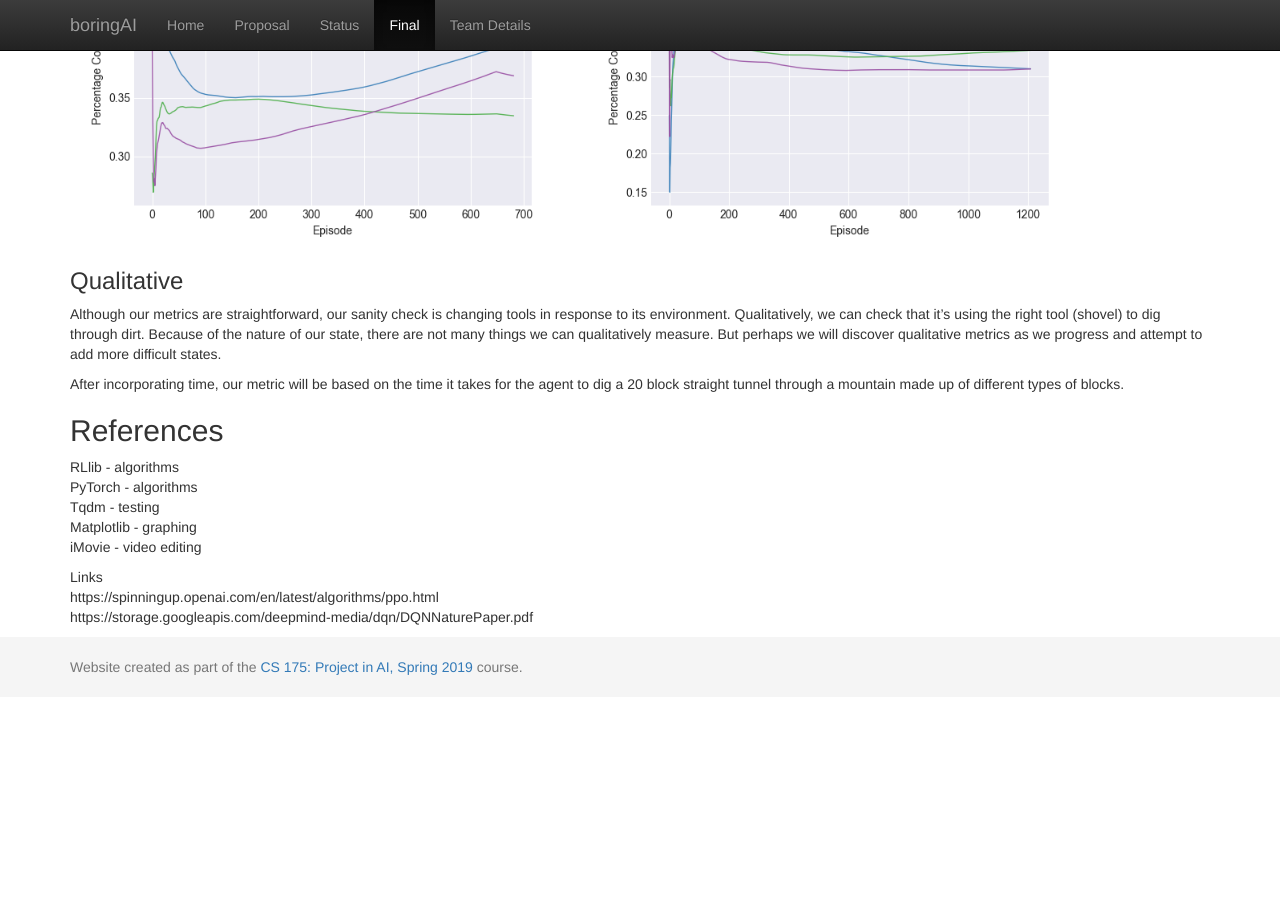
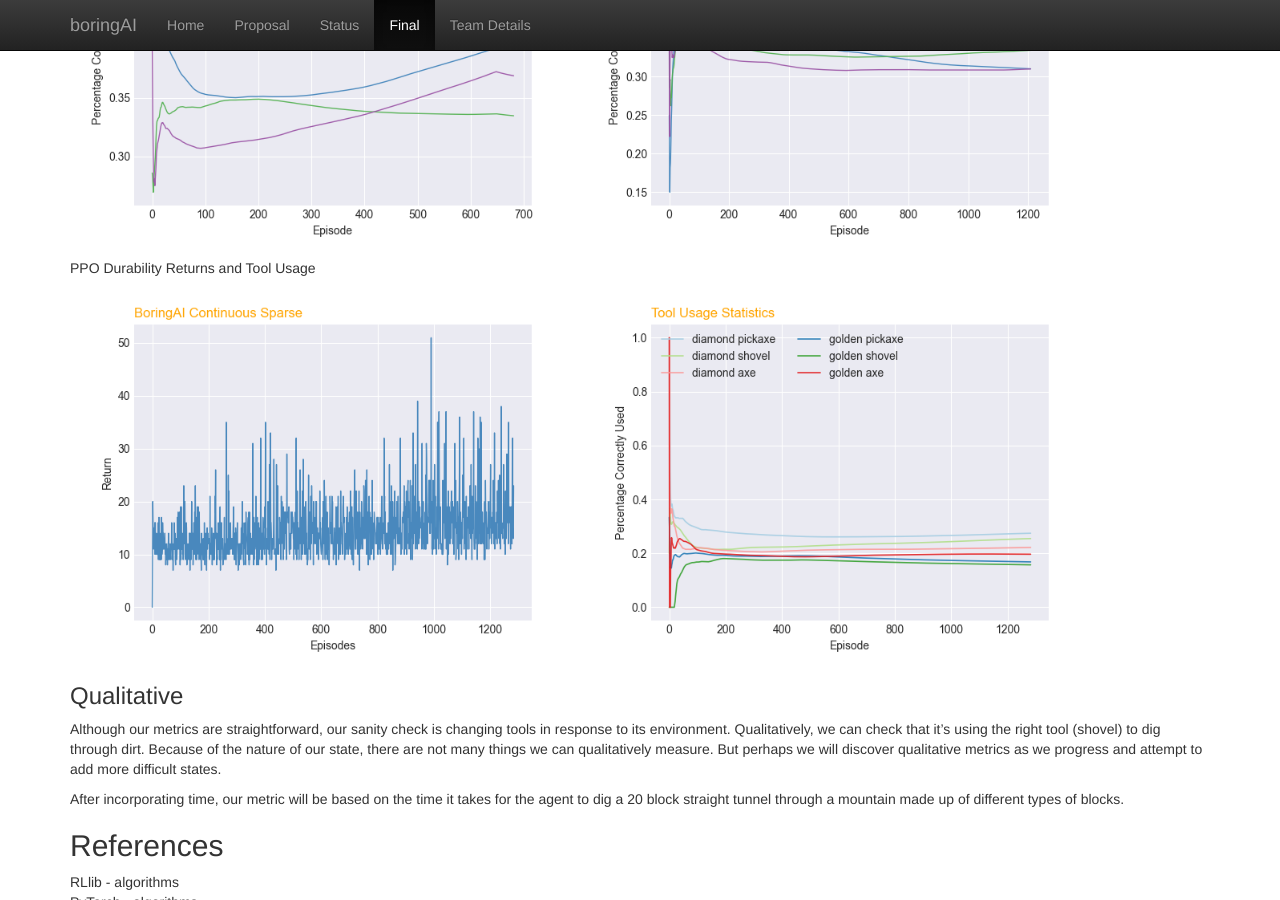
Before and after one commit to Modjular/boringAI, a Jekyll site: the page built from docs/final.md, in a window 1280 px wide and 900 px high, scrolled down 3342 px. Built offline with Jekyll 4.4.1, drawn with Linux system fonts in a browser that asks for light colours; before the commit the page ends 4039 px from its top, so only the background shows below that.

Commit message:
Update final.md with durability graphs

```diff
--- a/docs/final.md
+++ b/docs/final.md
@@ -60,6 +60,9 @@ PPO vs DQN Returns \
 PPO vs DQN Tool Usage \
 <img src="assets/toolstats_PPO_21.png" width="45%"> <img src="assets/toolstats_rllib_dqn.png" width="45%">
 
+PPO Durability Returns and Tool Usage \
+<img src="assets/returns_durability.png" width="45%"> <img src="assets/toolstats_durability.png" width="45%">
+
 ### Qualitative
 Although our metrics are straightforward, our sanity check is changing tools in response to its environment. Qualitatively, we can check that it’s using the right tool (shovel) to dig through dirt. Because of the nature of our state, there are not many things we can qualitatively measure. But perhaps we will discover qualitative metrics as we progress and attempt to add more difficult states.
 
```
